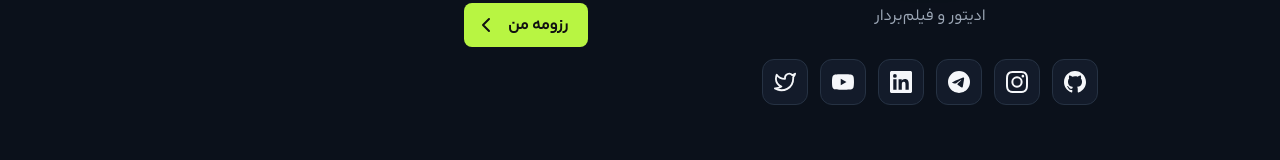
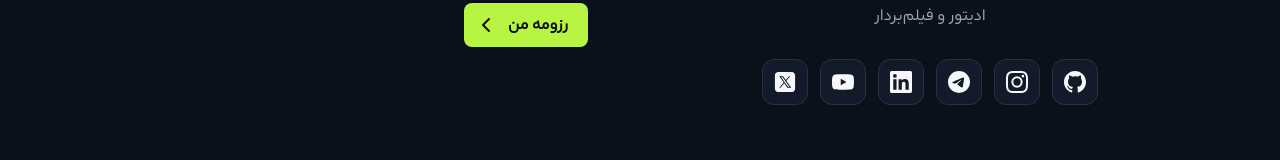
Before and after one commit to fardm/arman-portfolio-template, a Next.js app: page / in a window 1280 px wide. Shown: the part 418-578 px from the top of the page. Built offline with nearby package versions, Linux system fonts and the light colour scheme.

Commit message:
set x icon

```diff
--- a/app/page.tsx
+++ b/app/page.tsx
@@ -83,7 +83,7 @@ export default function Home() {
           label: 'Twitter (X)',
           href: twHref,
           icon: (
-            <svg viewBox="0 0 24 24" width="22" height="22" stroke="currentColor" strokeWidth="2" fill="none" strokeLinecap="round" strokeLinejoin="round"><path d="M23 3a10.9 10.9 0 0 1-3.14 1.53 4.48 4.48 0 0 0-7.86 3v1A10.66 10.66 0 0 1 3 4s-4 9 5 13a11.64 11.64 0 0 1-7 2c9 5 20 0 20-11.5a4.5 4.5 0 0 0-.08-.83A7.72 7.72 0 0 0 23 3z"></path></svg>
+            <svg viewBox="0 0 50 50" width="24" height="24" fill="currentColor" xmlns="http://www.w3.org/2000/svg"><path d="M 11 4 C 7.134 4 4 7.134 4 11 L 4 39 C 4 42.866 7.134 46 11 46 L 39 46 C 42.866 46 46 42.866 46 39 L 46 11 C 46 7.134 42.866 4 39 4 L 11 4 z M 13.085938 13 L 21.023438 13 L 26.660156 21.009766 L 33.5 13 L 36 13 L 27.789062 22.613281 L 37.914062 37 L 29.978516 37 L 23.4375 27.707031 L 15.5 37 L 13 37 L 22.308594 26.103516 L 13.085938 13 z M 16.914062 15 L 31.021484 35 L 34.085938 35 L 19.978516 15 L 16.914062 15 z"/></svg>
           ),
         }
       : null,
--- a/app/resume/page.tsx
+++ b/app/resume/page.tsx
@@ -37,7 +37,7 @@ export default function ResumePage() {
     { label: 'لینکدین', value: resume.linkedin, link: `https://linkedin.com/in/${resume.linkedin}`, icon: <svg viewBox="0 0 24 24" fill="currentColor" width="22" height="22" aria-hidden> <path d="M20.447 20.452h-3.554v-5.569c0-1.328-.027-3.037-1.852-3.037-1.853 0-2.136 1.445-2.136 2.939v5.667H9.351V9h3.414v1.561h.046c.477-.9 1.637-1.85 3.37-1.85 3.601 0 4.267 2.37 4.267 5.455v6.286zM5.337 7.433a2.062 2.062 0 0 1-2.063-2.065 2.064 2.064 0 1 1 2.063 2.065zm1.782 13.019H3.555V9h3.564v11.452zM22.225 0H1.771C.792 0 0 .774 0 1.729v20.542C0 23.227.792 24 1.771 24h20.451C23.2 24 24 23.227 24 22.271V1.729C24 .774 23.2 0 22.222 0h.003z"/> </svg> },
     { label: 'گیت‌هاب', value: resume.github, link: `https://github.com/${resume.github}`, icon: <svg viewBox="0 0 24 24" fill="currentColor" width="22" height="22" aria-hidden> <path d="M12 0C5.37 0 0 5.37 0 12c0 5.3 3.438 9.8 8.205 11.385.6.113.82-.258.82-.577v-2.165c-3.338.726-4.033-1.416-4.033-1.416-.546-1.387-1.333-1.756-1.333-1.756-1.089-.745.083-.729.083-.729 1.205.084 1.839 1.237 1.839 1.237 1.07 1.834 2.807 1.304 3.492.997.107-.775.418-1.305.762-1.604-2.665-.305-5.467-1.334-5.467-5.931 0-1.311.469-2.381 1.236-3.221-.124-.303-.535-1.524.117-3.176 0 0 1.008-.322 3.301 1.23A11.509 11.509 0 0 1 12 5.803c1.02.005 2.047.138 3.006.404 2.291-1.552 3.297-1.23 3.297-1.23.653 1.653.242 2.874.118 3.176.77.84 1.235 1.911 1.235 3.221 0 4.609-2.807 5.624-5.479 5.921.43.372.823 1.102.823 2.222v3.293c0 .319.192.694.801.576C20.566 21.797 24 17.3 24 12c0-6.63-5.37-12-12-12z"/> </svg> },
     { label: 'یوتیوب', value: resume.youtube, link: `https://youtube.com/@${resume.youtube}`, icon: <svg viewBox="0 0 24 24" fill="currentColor" width="22" height="22" aria-hidden> <path d="M23.498 6.186a3.016 3.016 0 0 0-2.122-2.136C19.505 3.545 12 3.545 12 3.545s-7.505 0-9.377.505A3.017 3.017 0 0 0 .502 6.186C0 8.07 0 12 0 12s0 3.93.502 5.814a3.016 3.016 0 0 0 2.122 2.136c1.871.505 9.376.505 9.376.505s7.505 0 9.377-.505a3.015 3.015 0 0 0 2.122-2.136C24 15.93 24 12 24 12s0-3.93-.502-5.814zM9.545 15.568V8.432L15.818 12l-6.273 3.568z"/> </svg> },
-    { label: 'توییتر (X)', value: resume.twitter, link: `https://twitter.com/${resume.twitter}`, icon: <svg viewBox="0 0 24 24" width="24" height="24" stroke="currentColor" strokeWidth="2" fill="none" strokeLinecap="round" strokeLinejoin="round"><path d="M23 3a10.9 10.9 0 0 1-3.14 1.53 4.48 4.48 0 0 0-7.86 3v1A10.66 10.66 0 0 1 3 4s-4 9 5 13a11.64 11.64 0 0 1-7 2c9 5 20 0 20-11.5a4.5 4.5 0 0 0-.08-.83A7.72 7.72 0 0 0 23 3z"></path></svg> },
+    { label: 'توییتر (X)', value: resume.twitter, link: `https://twitter.com/${resume.twitter}`, icon: <svg viewBox="0 0 50 50" width="24" height="24" fill="currentColor" xmlns="http://www.w3.org/2000/svg"><path d="M 11 4 C 7.134 4 4 7.134 4 11 L 4 39 C 4 42.866 7.134 46 11 46 L 39 46 C 42.866 46 46 42.866 46 39 L 46 11 C 46 7.134 42.866 4 39 4 L 11 4 z M 13.085938 13 L 21.023438 13 L 26.660156 21.009766 L 33.5 13 L 36 13 L 27.789062 22.613281 L 37.914062 37 L 29.978516 37 L 23.4375 27.707031 L 15.5 37 L 13 37 L 22.308594 26.103516 L 13.085938 13 z M 16.914062 15 L 31.021484 35 L 34.085938 35 L 19.978516 15 L 16.914062 15 z"/></svg> },
     { label: 'اینستاگرام', value: resume.instagram, link: `https://instagram.com/${resume.instagram}`, icon: <svg viewBox="0 0 24 24" fill="currentColor" width="22" height="22" aria-hidden> <path d="M12 2.163c3.204 0 3.584.012 4.85.07 3.252.148 4.771 1.691 4.919 4.919.058 1.265.069 1.645.069 4.849 0 3.205-.012 3.584-.069 4.849-.149 3.225-1.664 4.771-4.919 4.919-1.266.058-1.644.07-4.85.07-3.204 0-3.584-.012-4.849-.07-3.26-.149-4.771-1.699-4.919-4.92-.058-1.265-.07-1.644-.07-4.849 0-3.204.013-3.583.07-4.849.149-3.227 1.664-4.771 4.919-4.919 1.266-.057 1.645-.069 4.849-.069zm0-2.163c-3.259 0-3.667.014-4.947.072-4.358.2-6.78 2.618-6.98 6.98-.059 1.281-.073 1.689-.073 4.948 0 3.259.014 3.668.072 4.948.2 4.358 2.618 6.78 6.98 6.98 1.281.058 1.689.072 4.948.072 3.259 0 3.668-.014 4.948-.072 4.354-.2 6.782-2.618 6.979-6.98.059-1.28.073-1.689.073-4.948 0-3.259-.014-3.667-.072-4.947-.196-4.354-2.617-6.78-6.979-6.98-1.281-.059-1.69-.073-4.949-.073zm0 5.838a6.162 6.162 0 1 0 0 12.324 6.162 6.162 0 0 0 0-12.324zM12 16a4 4 0 1 1 0-8 4 4 0 0 1 0 8zm6.406-11.845a1.44 1.44 0 1 0 0 2.881 1.44 1.44 0 0 0 0-2.881z"/> </svg> },
     // @ts-ignore
     { label: 'لینک دلخواه', value: resume.customLink, link: resume.customLink, icon: <svg viewBox="0 0 24 24" width="24" height="24" stroke="currentColor" strokeWidth="2" fill="none" strokeLinecap="round" strokeLinejoin="round"><path d="M10 13a5 5 0 0 0 7.54.54l3-3a5 5 0 0 0-7.07-7.07l-1.72 1.71"></path><path d="M14 11a5 5 0 0 0-7.54-.54l-3 3a5 5 0 0 0 7.07 7.07l1.71-1.71"></path></svg> },
```
